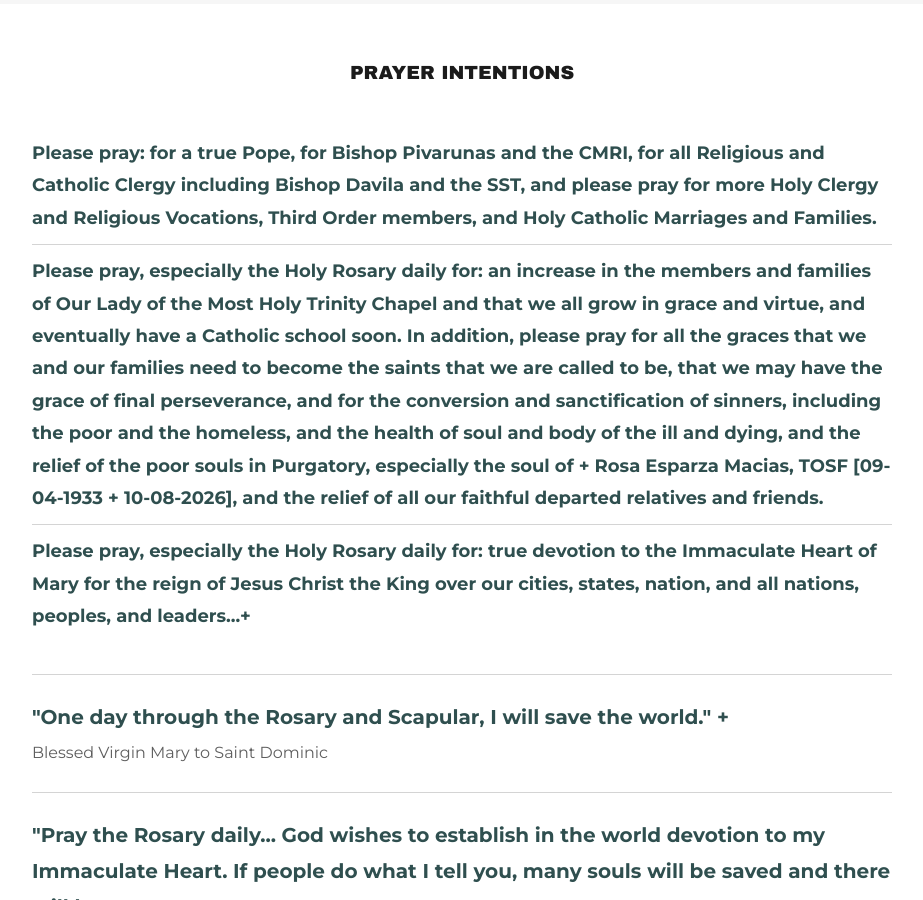
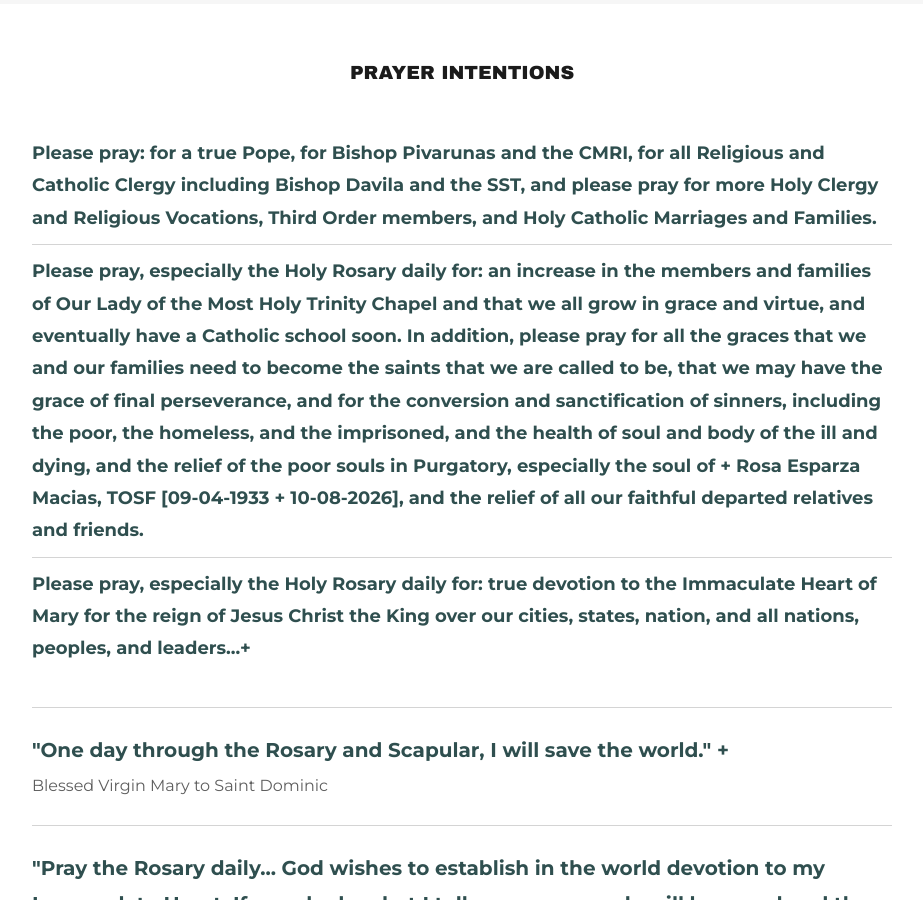
Before and after one commit to ourladymhtchurch/ourladymhtchurch.github.io, a Jekyll site: the page built from index.html, in a window 1280 px wide and 900 px high, scrolled down 7412 px. Shown: the whole window, without its empty margins (178-1101 px from the left). Built offline with Jekyll 4.4.1, drawn with Linux system fonts in a browser that asks for light colours.

Commit message:
Prayer Intentions: add the imprisoned to the prayer for sinners

```diff
--- a/_data/prayer.yml
+++ b/_data/prayer.yml
@@ -6,7 +6,7 @@
 
 intentions:
   - "Please pray: for a true Pope, for Bishop Pivarunas and the CMRI, for all Religious and Catholic Clergy including Bishop Davila and the SST, and please pray for more Holy Clergy and Religious Vocations, Third Order members, and Holy Catholic Marriages and Families."
-  - "Please pray, especially the Holy Rosary daily for: an increase in the members and families of Our Lady of the Most Holy Trinity Chapel and that we all grow in grace and virtue, and eventually have a Catholic school soon. In addition, please pray for all the graces that we and our families need to become the saints that we are called to be, that we may have the grace of final perseverance, and for the conversion and sanctification of sinners, including the poor and the homeless, and the health of soul and body of the ill and dying, and the relief of the poor souls in Purgatory, especially the soul of + Rosa Esparza Macias, TOSF [09-04-1933 + 10-08-2026], and the relief of all our faithful departed relatives and friends."
+  - "Please pray, especially the Holy Rosary daily for: an increase in the members and families of Our Lady of the Most Holy Trinity Chapel and that we all grow in grace and virtue, and eventually have a Catholic school soon. In addition, please pray for all the graces that we and our families need to become the saints that we are called to be, that we may have the grace of final perseverance, and for the conversion and sanctification of sinners, including the poor, the homeless, and the imprisoned, and the health of soul and body of the ill and dying, and the relief of the poor souls in Purgatory, especially the soul of + Rosa Esparza Macias, TOSF [09-04-1933 + 10-08-2026], and the relief of all our faithful departed relatives and friends."
   - "Please pray, especially the Holy Rosary daily for: true devotion to the Immaculate Heart of Mary for the reign of Jesus Christ the King over our cities, states, nation, and all nations, peoples, and leaders...+"
 
 quotes:
```
